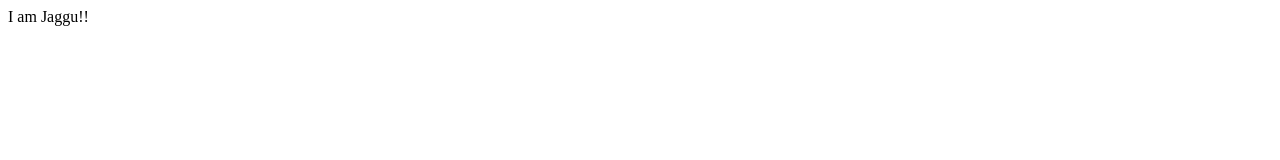
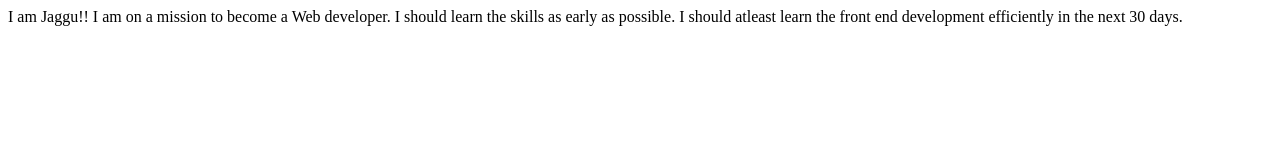
Before and after one commit to Jagadeesh-Jetti/My-portolio, a plain HTML site: page index.html in a window 1280 px wide. Drawn offline with Linux system fonts and the light colour scheme.

Commit message:
Update index.html

```diff
--- a/index.html
+++ b/index.html
@@ -7,6 +7,6 @@
     <title>My Portfolio</title>
 </head>
 <body>
-    I am Jaggu!!
-</body>
+    I am Jaggu!! I am on a mission to become a Web developer. I should learn the skills as early as possible. I should atleast learn
+ the front end development efficiently in the next 30 days.</body>
 </html>
```
